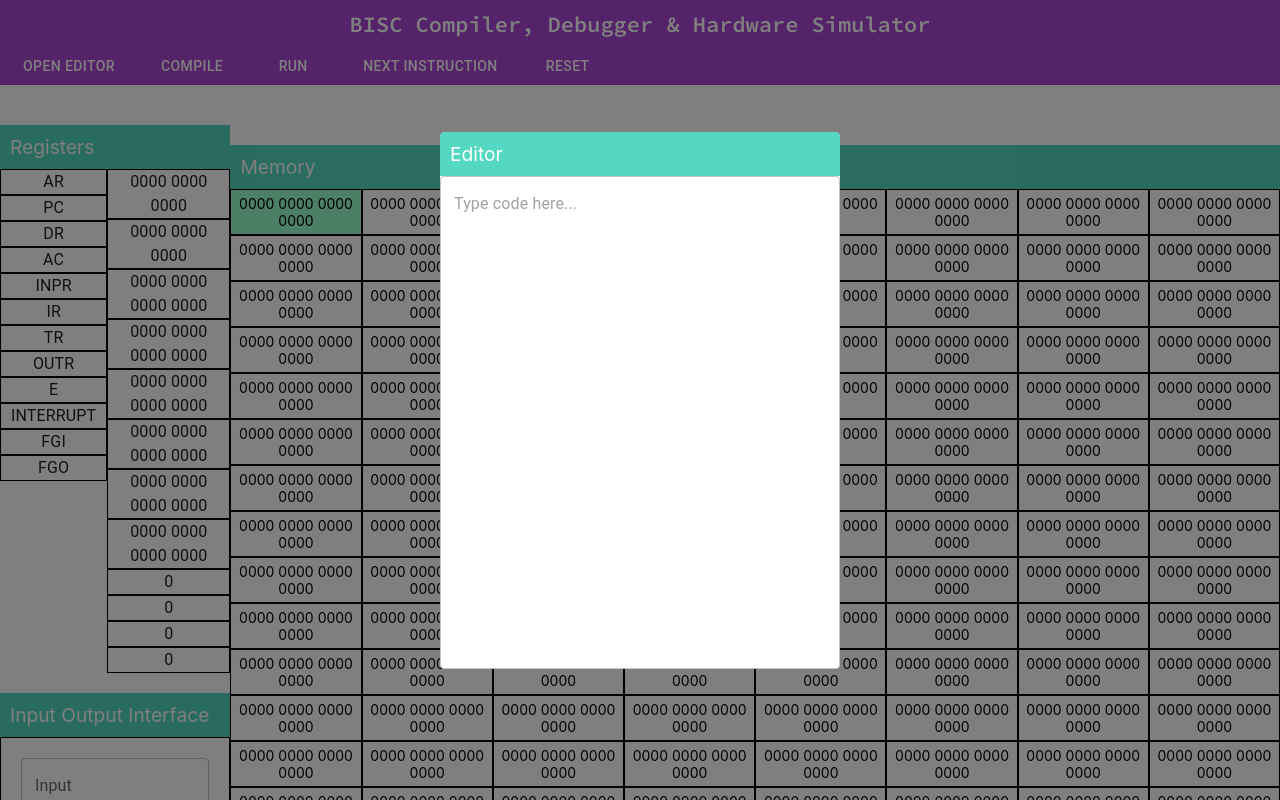
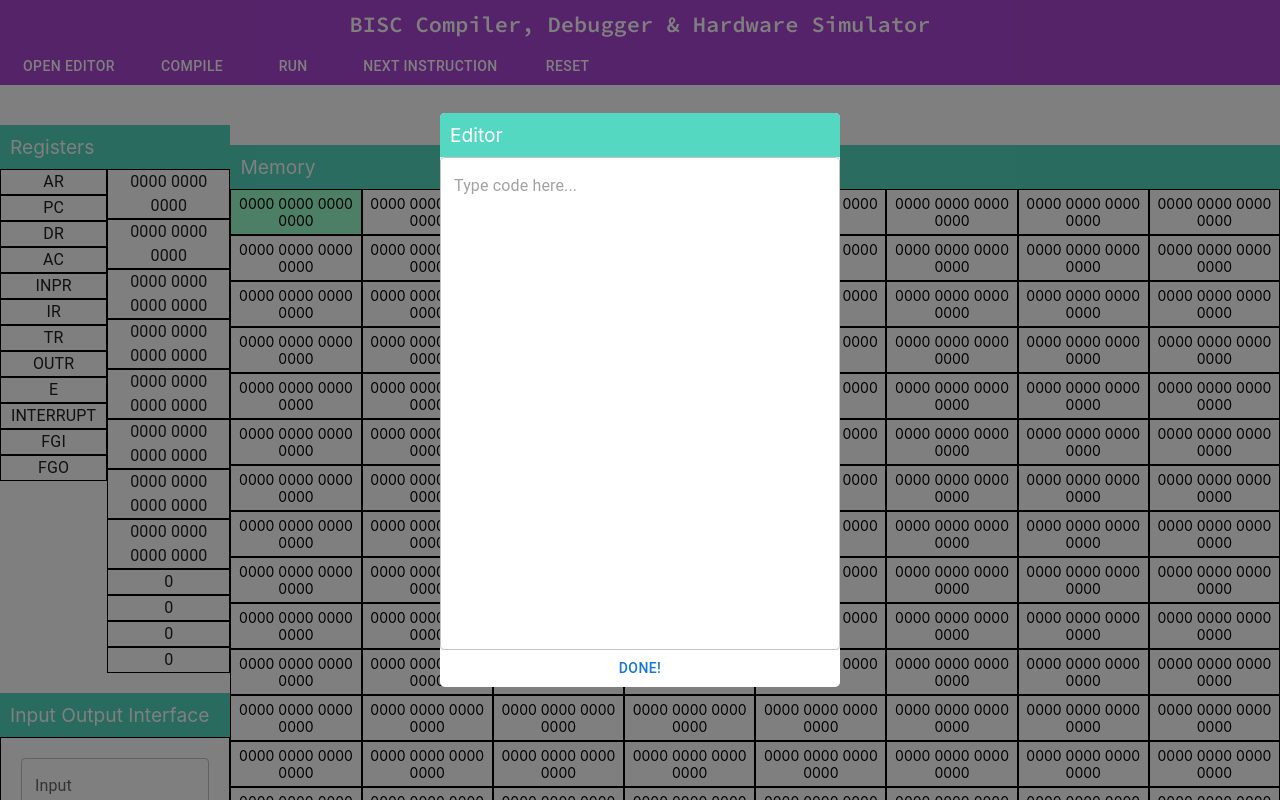
Before and after one commit to Samarthya2912/CISC-Compiler-and-Resource-Simulator, a React (Create React App) app: page / in a window 1280 px wide. Both pictures are taken after a click on the button "OPEN EDITOR". Shown: the top 800 px of the page. Built offline with nearby package versions, Linux system fonts and the light colour scheme.

Commit message:
Editor Done button

```diff
--- a/src/components/Editor.js
+++ b/src/components/Editor.js
@@ -1,5 +1,5 @@
 import React, { useContext } from "react";
-import { Backdrop, TextField } from "@mui/material";
+import { Backdrop, Button, TextField } from "@mui/material";
 import "./Editor.css";
 import { codeContext } from "../contexts/code";
 import { editorContext } from "../contexts/editor";
@@ -25,6 +25,7 @@ const Editor = () => {
           style={{ minWidth: "400px", background: "white" }}
           onChange={(e) => setCode(e.target.value)}
         ></TextField>
+        <Button variant="text" sx={{ width: "100%", borderRadius: "0" }} onClick={() => setOpen(false)}>Done!</Button>
       </div>
     </Backdrop>
   );
```
